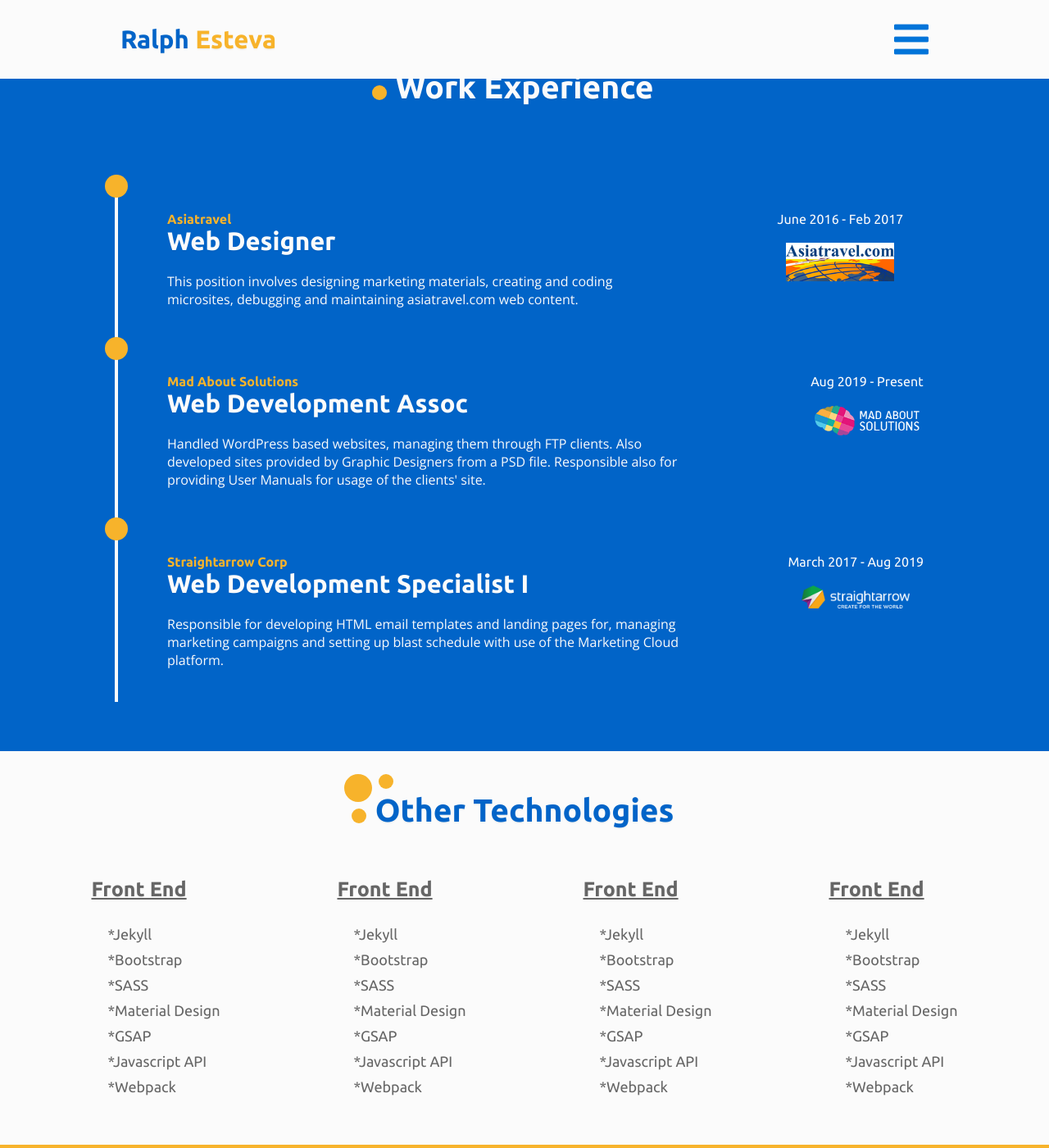
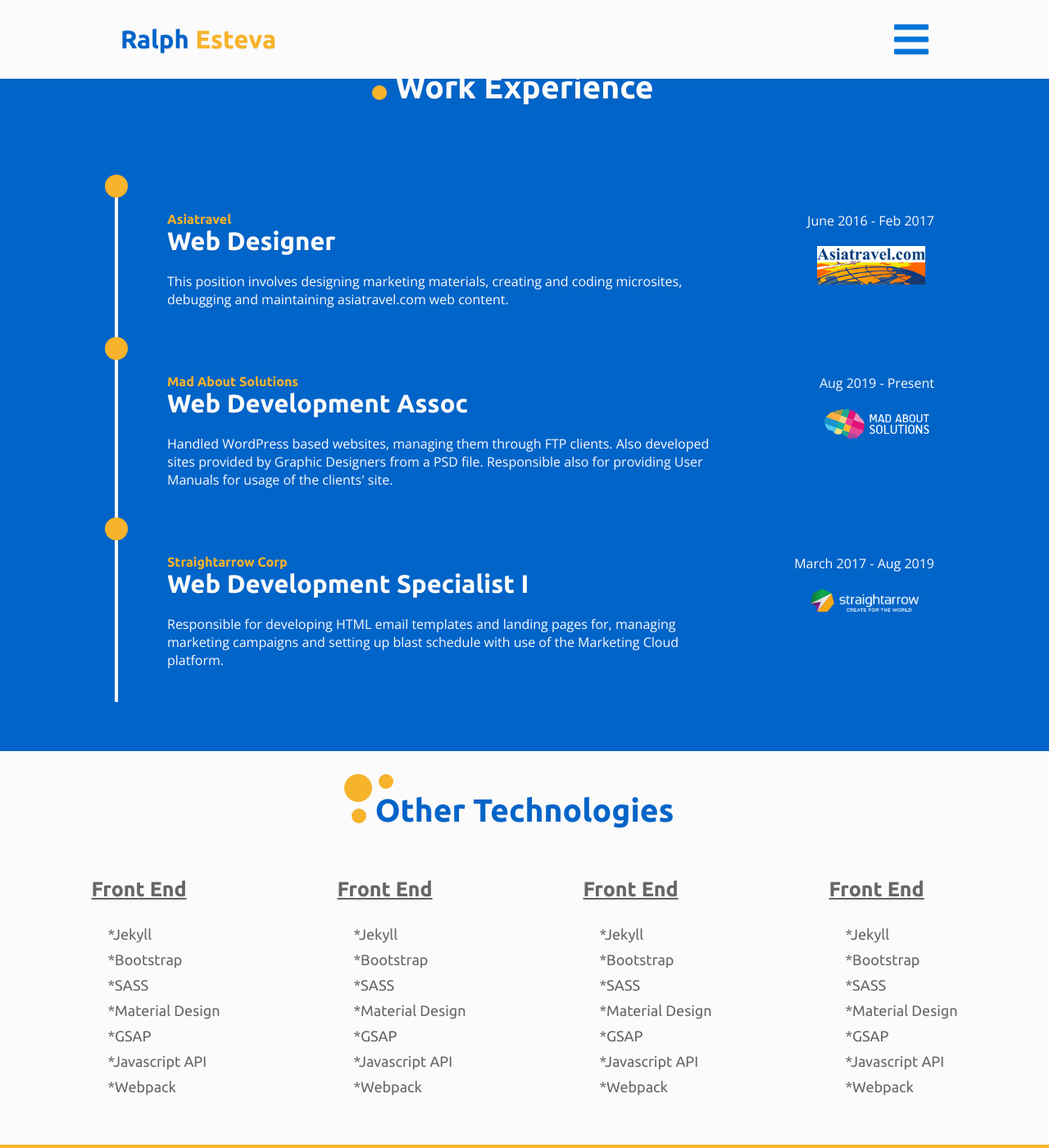
Before and after one commit to rapsamaniego27/portfolio-2020, a Jekyll site: the page built from about-me/index.html, in a window 1280 px wide and 1400 px high, scrolled down 646 px. Shown: the whole window at 82% size. Built offline with Jekyll 4.4.1, drawn with Linux system fonts in a browser that asks for light colours; nearby versions of some CDN libraries.

Commit message:
adjusted width of work dates

```diff
--- a/_includes/snippet-job.html
+++ b/_includes/snippet-job.html
@@ -14,7 +14,7 @@
 
  <!-- WOrk Col2 -->
  <div class="work-extras">
-  <div class="work-date hex-white">{{ job.start_date }} - {% if job.end_date == '' %} Present {% else %} {{ job.end_date }} {% endif %}</div>
+  <p class="work-date hex-white">{{ job.start_date }} - {% if job.end_date == '' %} Present {% else %} {{ job.end_date }} {% endif %}</p>
   <img src="{{site.baseurl}}{{job.logo}}" alt="{{ job.company }}" title="{{ job.company }}"
    class="work-img mt-20">
  </div>
--- a/source/scss/4-layout/work-experience.scss
+++ b/source/scss/4-layout/work-experience.scss
@@ -34,7 +34,9 @@
 
 
 .work-date{
- text-align: center;
+ text-align: right;
+ display: block;
+ width: max-content;
 }
 
 .work-img{
@@ -43,7 +45,7 @@
 }
 
 .work-extras{
- width:340px;
+ width:max-content;
  display:flex;
  justify-content:center;
  align-items: center;
```
Also changed, not shown: dist/style.min.css.
